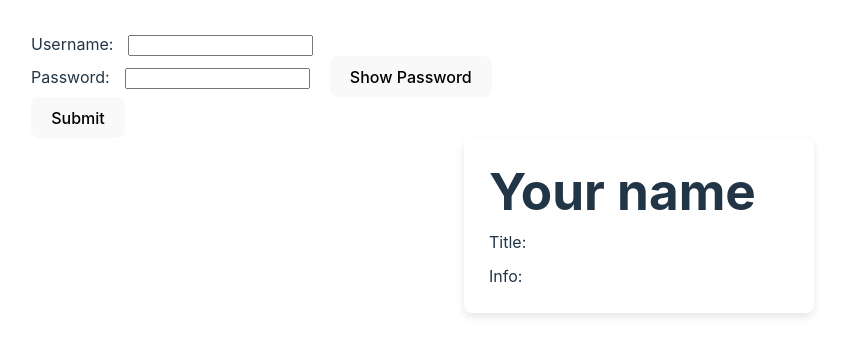
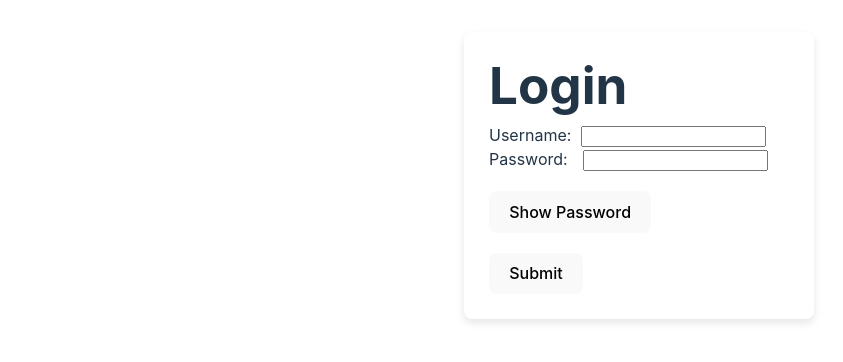
Before and after one commit to MaximLemeshev/React-intensive, a React (Vite) app: page / in a window 1280 px wide. Shown: the top 362 px of the page, without its empty margins (1-844 px from the left). Built offline with nearby package versions, Linux system fonts and the light colour scheme.

Commit message:
Fix bugs in UI

```diff
--- a/src/components/LoginScreen/LoginScreen.jsx
+++ b/src/components/LoginScreen/LoginScreen.jsx
@@ -1,14 +1,8 @@
-import PasswordInput from "../PasswordInput/PasswordInput";
-import ButtonSubmit from "../Button/ButtonSubmit";
-import ErrorElement from "../Error/ErrorElement";
 import Typography from "../Typography/Typography";
 
 const LoginScreen = () => {
   return (
     <>
-      <PasswordInput />
-      <ButtonSubmit />
-      <ErrorElement />
       <Typography />
     </>
   );
--- a/src/components/PasswordInput/PasswordInput.jsx
+++ b/src/components/PasswordInput/PasswordInput.jsx
@@ -22,12 +22,18 @@ const PasswordInput = () => {
     <div>
       <label>
         Username:
-        <input type="text" value={username} onChange={handleUsernameChange} />
+        <input
+          className={styles.input__name}
+          type="text"
+          value={username}
+          onChange={handleUsernameChange}
+        />
       </label>
       <br />
       <label>
         Password:
         <input
+          className={styles.input__password}
           type={showPassword ? "text" : "password"}
           value={password}
           onChange={handlePasswordChange}
--- a/src/components/PasswordInput/PasswordInput.module.css
+++ b/src/components/PasswordInput/PasswordInput.module.css
@@ -2,5 +2,11 @@ input{
     margin: 0 0 0 15px;
 }
 .show_btn{
-    margin: 0 0 0 20px;
+    margin: 20px 0 20px 0;
 }
+.input__name{
+    margin: 0 0 0 10px;
+}
+.input__password{
+    margin: 0 0 0 15px;
+}
--- a/src/components/Typography/Typography.jsx
+++ b/src/components/Typography/Typography.jsx
@@ -1,11 +1,15 @@
 import styles from "./Typography.module.css";
+import PasswordInput from "../PasswordInput/PasswordInput";
+import ButtonSubmit from "../Button/ButtonSubmit";
+import ErrorElement from "../Error/ErrorElement";
 const Typography = () => {
   return (
     <>
       <div className={styles.card}>
-        <h1>Your name</h1>
-        <div className={styles.title}>Title:</div>
-        <div className={styles.info}>Info:</div>
+        <h1>Login</h1>
+        <PasswordInput />
+        <ButtonSubmit />
+        <ErrorElement />
       </div>
     </>
   );
```
